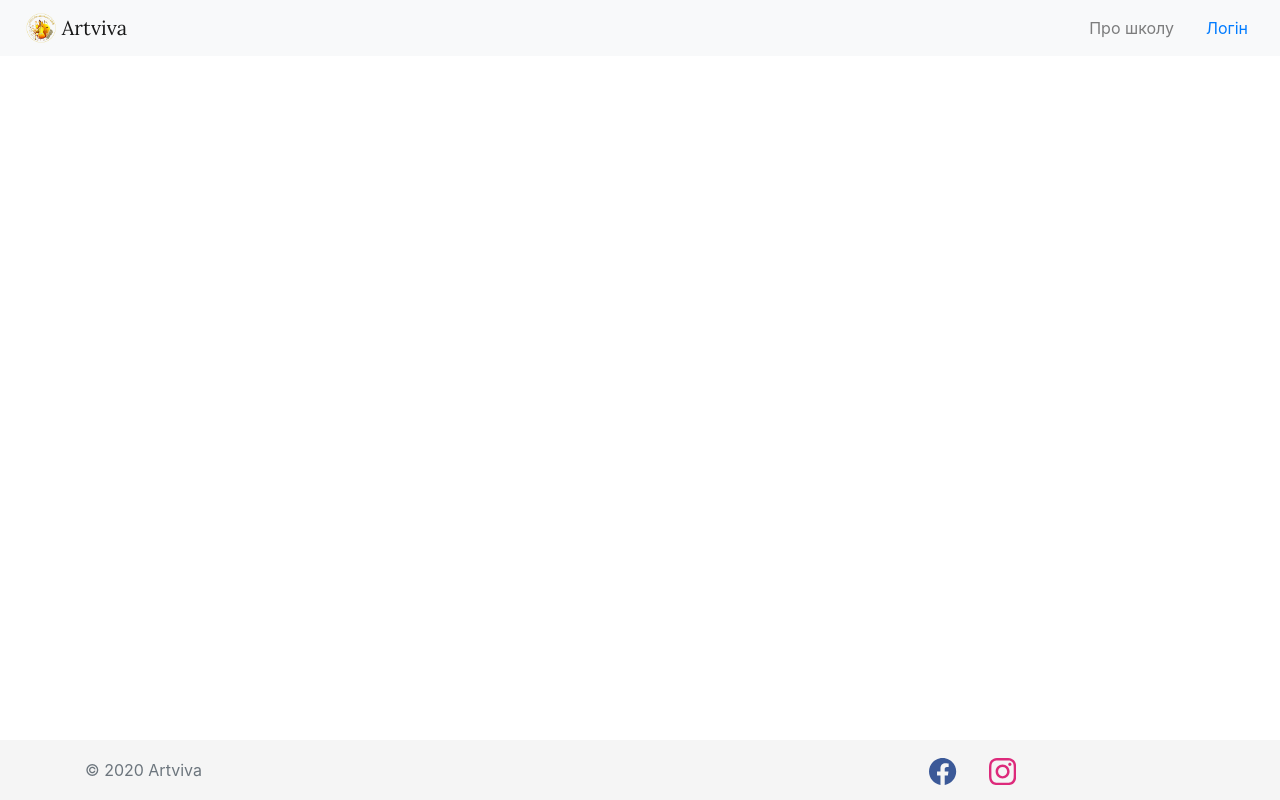
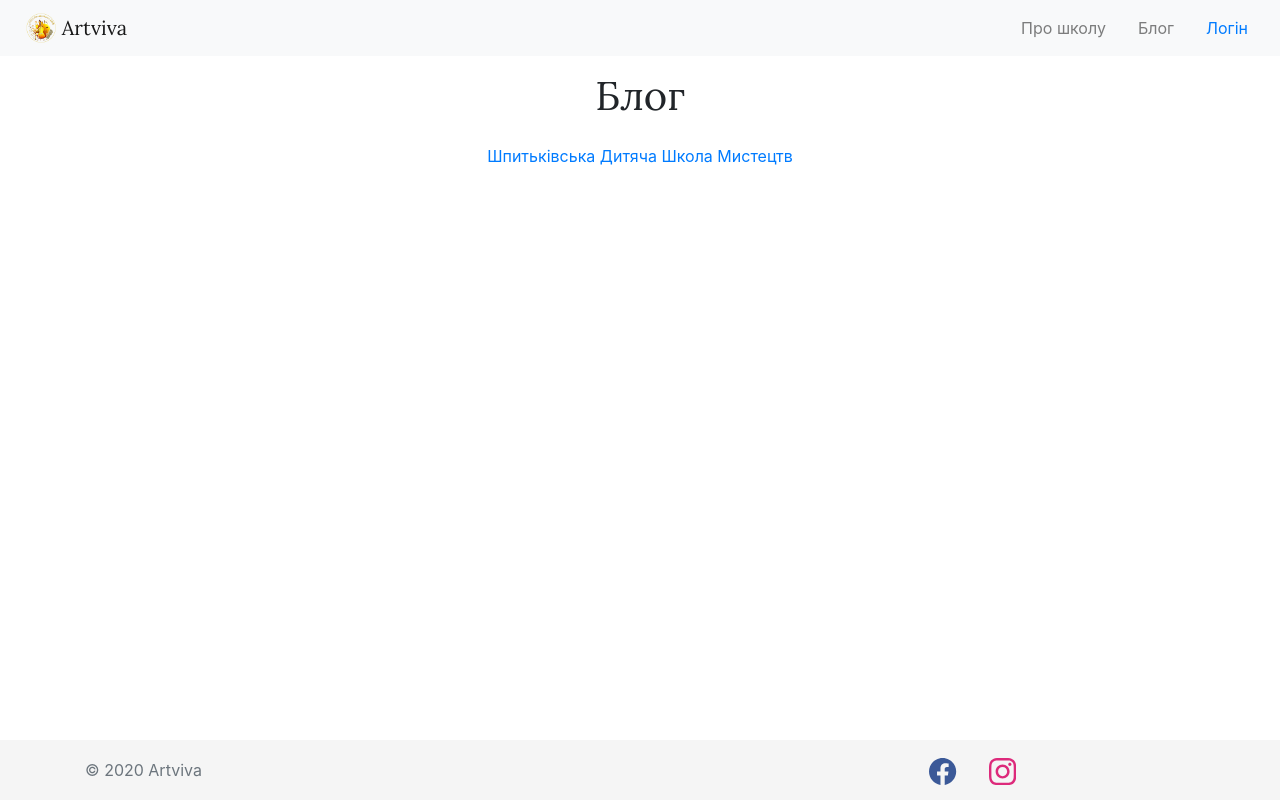
Before and after one commit to Sharlushka/artviva-frontend, a React (Create React App) app: page /blog in a window 1280 px wide. Built offline with nearby package versions, Linux system fonts and the light colour scheme.

Commit message:
Add facebook group feed

```diff
--- a/public/index.html
+++ b/public/index.html
@@ -5,20 +5,7 @@
 		<link rel="shortcut icon" href="%PUBLIC_URL%/icons/favicon.ico" />
 		<meta name="viewport" content="width=device-width, initial-scale=1" />
 		<meta name="theme-color" content="#f8f9fa" />
-		<!--
-			manifest.json provides metadata used when your web app is installed on a
-			user's mobile device or desktop. See https://developers.google.com/web/fundamentals/web-app-manifest/
-		-->
 		<link rel="manifest" href="%PUBLIC_URL%/manifest.json" />
-		<!--
-			Notice the use of %PUBLIC_URL% in the tags above.
-			It will be replaced with the URL of the `public` folder during the build.
-			Only files inside the `public` folder can be referenced from the HTML.
-
-			Unlike "/favicon.ico" or "favicon.ico", "%PUBLIC_URL%/favicon.ico" will
-			work correctly both with client-side routing and a non-root public URL.
-			Learn how to configure a non-root public URL by running `npm run build`.
-		-->
 		<link
 			href="https://stackpath.bootstrapcdn.com/bootstrap/4.4.1/css/bootstrap.min.css"
 			rel="stylesheet"
@@ -28,17 +15,9 @@
 		<title>Artviva — дитяча школа мистецтв.</title>
 	</head>
 	<body>
+		<div id="fb-root"></div>
+		<script async defer crossorigin="anonymous" src="https://connect.facebook.net/en_GB/sdk.js#xfbml=1&version=v5.0"></script>
 		<noscript>Вам потрібно включити JavaScript, щоб запустити цю програму.</noscript>
 		<div id="root"></div>
-		<!--
-			This HTML file is a template.
-			If you open it directly in the browser, you will see an empty page.
-
-			You can add webfonts, meta tags, or analytics to this file.
-			The build step will place the bundled scripts into the <body> tag.
-
-			To begin the development, run `npm start` or `yarn start`.
-			To create a production bundle, use `npm run build` or `yarn build`.
-		-->
 	</body>
 </html>
--- a/src/App.js
+++ b/src/App.js
@@ -9,6 +9,7 @@ import MainPage from './components/MainPage'
 import AboutView from './components/AboutView'
 import LoginView from './components/LoginView'
 import RegisterView from './components/RegisterView'
+import BlogView from './components/BlogView'
 
 import { setUserFromLocalStorage } from './reducers/userReducer'
 import './css/index.css'
@@ -55,6 +56,10 @@ const App = (props) => {
 						<RegisterView />
 					} />
 
+					<Route exact path="/blog" render={() =>
+						<BlogView />
+					} />
+
 				</Container>
 				<Footer />
 			</Router>
--- /dev/null
+++ b/src/components/BlogView.js
@@ -0,0 +1,42 @@
+import React from 'react'
+import { connect } from 'react-redux'
+import { Container, Row, Col } from 'react-bootstrap'
+
+const BlogView = () => {
+	return (
+		<Container>
+			<h1 className="py-3 text-center alternate-font">Блог</h1>
+			<Row>
+				<Col>
+					<div className="fb-page d-flex justify-content-center"
+						data-href="https://www.facebook.com/myz.shpytky"
+						data-tabs="timeline"
+						data-width="500"
+						data-height="550"
+						data-small-header="true"
+						data-adapt-container-width="true"
+						data-hide-cover="true"
+						data-show-facepile="false">
+						<blockquote
+							cite="https://www.facebook.com/myz.shpytky"
+							className="fb-xfbml-parse-ignore">
+							<a href="https://www.facebook.com/myz.shpytky">
+								Шпитьківська Дитяча Школа Мистецтв
+							</a>
+						</blockquote>
+					</div>
+				</Col>
+			</Row>
+		</Container>
+	)
+}
+
+const mapStateToProps = (state) => {
+	return {
+		user: state.user
+	}
+}
+
+export default connect(
+	mapStateToProps
+)(BlogView)
--- a/src/components/NavigationBar.js
+++ b/src/components/NavigationBar.js
@@ -25,6 +25,12 @@ const NavigationBar = ({ user }) => {
 						<Link to="/about" className="d-flex align-items-center">
 							<Nav.Link href="#" as="span">
 								Про школу
+							</Nav.Link>
+						</Link>
+
+						<Link to="/blog" className="d-flex align-items-center">
+							<Nav.Link href="#" as="span">
+								Блог
 							</Nav.Link>
 						</Link>
 
```
